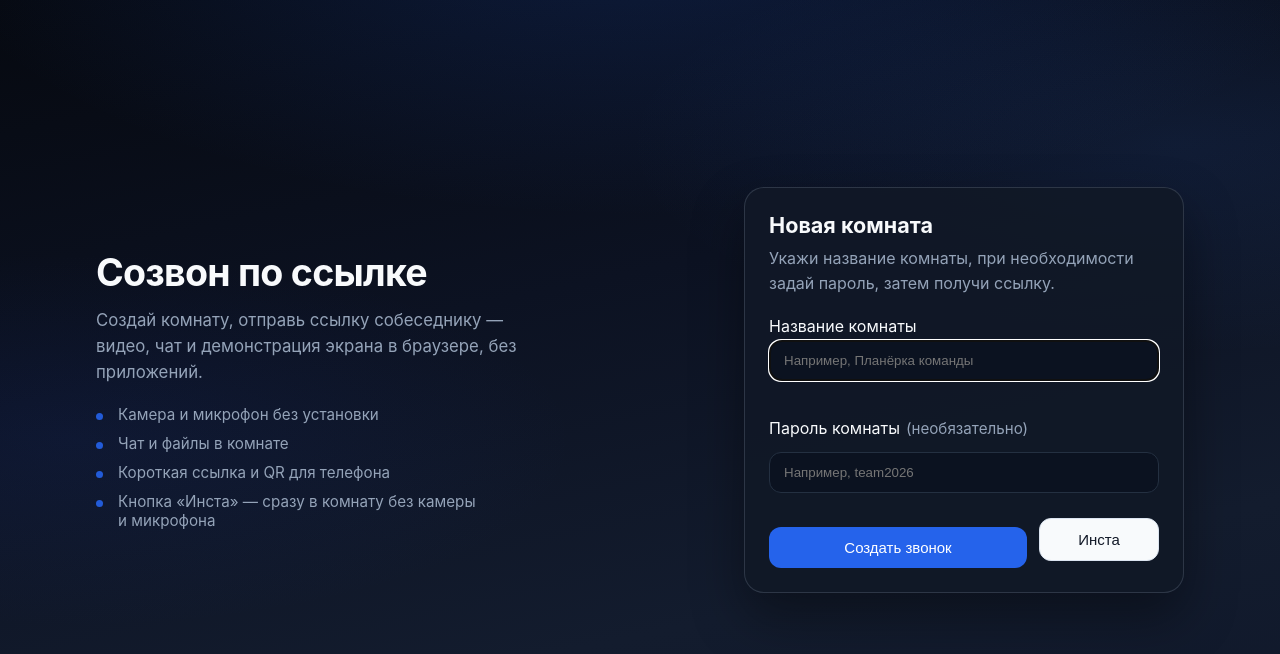
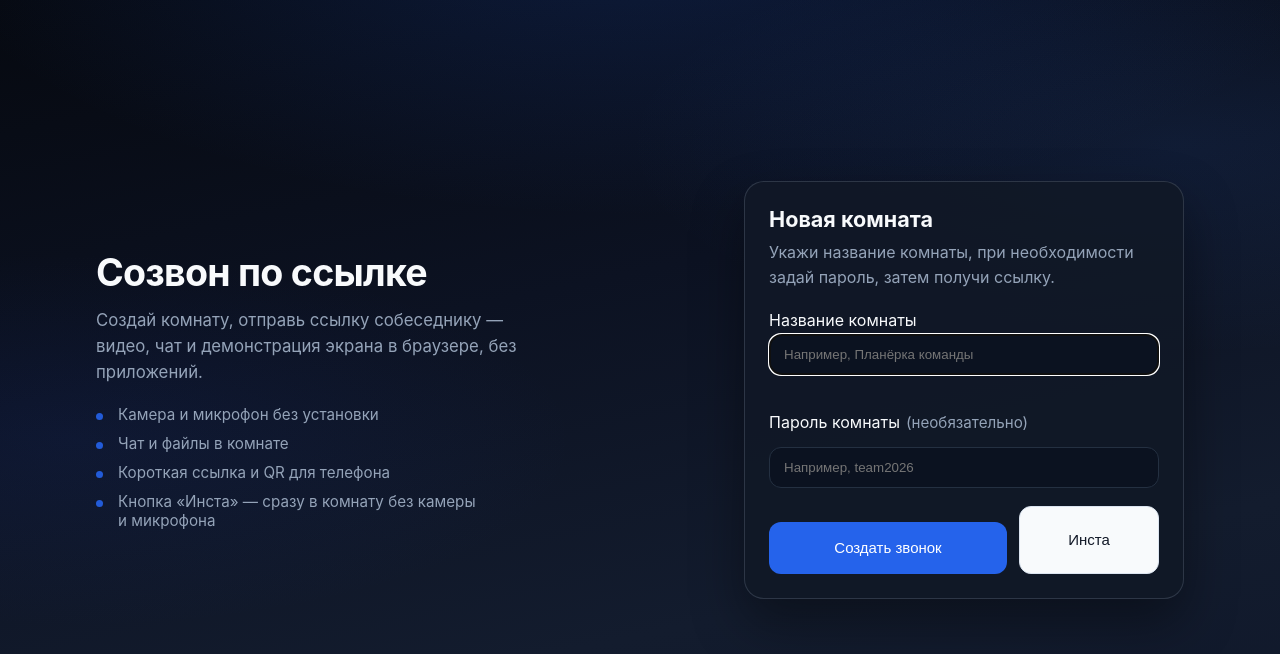
Before and after one commit to Noloquideus/linkra, a FastAPI app: page / in a window 1280 px wide. Shown: the top 654 px of the page. Run offline with FastAPI, Linux system fonts and the light colour scheme.

Commit message:
restyling

```diff
--- a/backend/static/style.css
+++ b/backend/static/style.css
@@ -161,15 +161,27 @@ body {
   display: flex;
   flex-wrap: wrap;
   gap: 12px;
+  align-items: stretch;
+}
+
+.home-create-actions .btn {
+  display: inline-flex;
   align-items: center;
+  justify-content: center;
+  min-height: 52px;
+  box-sizing: border-box;
+}
+
+.home-create-actions #create-call-btn {
+  margin-bottom: 0;
 }
 
 .home-create-actions .create-btn {
   flex: 1 1 200px;
 }
 
-.insta-btn {
-  flex: 0 0 auto;
+.home-create-actions .insta-btn {
+  flex: 0 1 140px;
   min-width: 120px;
 }
 
--- a/backend/templates/index.html
+++ b/backend/templates/index.html
@@ -82,7 +82,15 @@
 
           <div class="home-create-actions">
             <button id="create-call-btn" class="btn primary create-btn">Создать звонок</button>
-            <button type="button" id="insta-btn" class="btn secondary insta-btn">Инста</button>
+            <button
+              type="button"
+              id="insta-btn"
+              class="btn secondary insta-btn"
+              aria-label="Инста: быстрая комната без камеры и микрофона, ссылка в буфере"
+              title="Сразу создаётся комната: микрофон и камера выключены, короткая ссылка копируется в буфер, открывается звонок. Случайное имя можно сменить в комнате."
+            >
+              Инста
+            </button>
           </div>
         </div>
 
```
